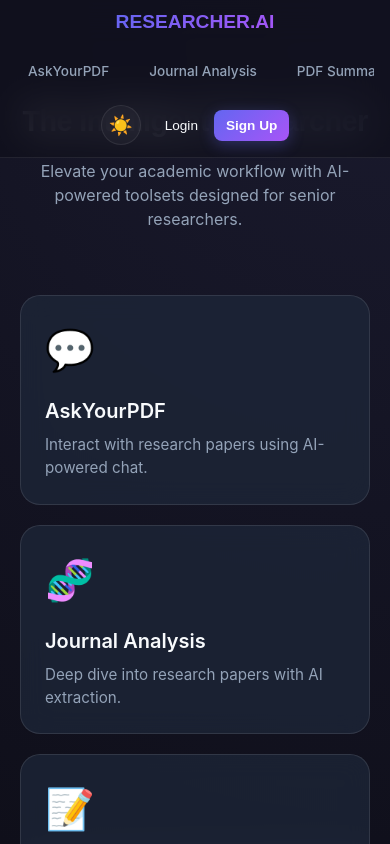
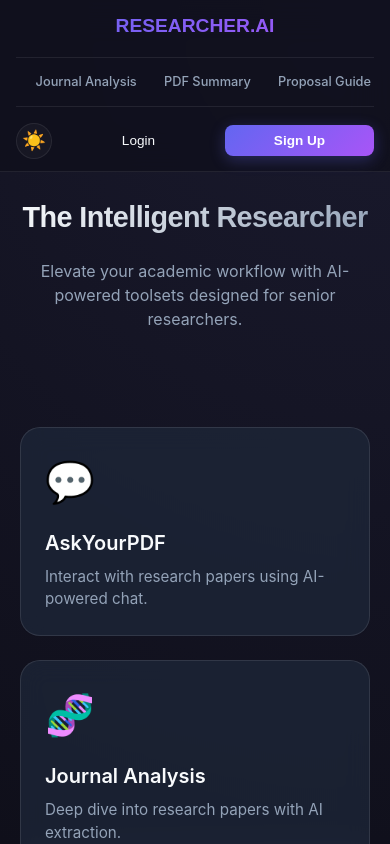
Before and after one commit to Sonne0523/Research-Tools, a React (Vite) app in the folder frontend/: page / in a window 390 px wide. Shown: the top 844 px of the page. Built offline with nearby package versions, Linux system fonts and the light colour scheme.

Commit message:
fix: refine mobile UI to resolve navbar and hero header collisions

```diff
--- a/frontend/src/index.css
+++ b/frontend/src/index.css
@@ -1314,47 +1314,88 @@
 /* Mobile Responsiveness Improvements */
 @media (max-width: 768px) {
   .container {
-    padding: 100px 1.25rem 2rem;
+    padding: 160px 1.25rem 2rem; /* Increased top padding to avoid navbar collision */
   }
 
   .header h1 {
     font-size: 2.2rem;
+    line-height: 1.2;
+    margin-bottom: 1.5rem;
   }
 
   .header p {
     font-size: 1rem;
     padding: 0 1rem;
+    margin-bottom: 2rem;
   }
 
   .grid {
     grid-template-columns: 1fr;
-    gap: 1.25rem;
+    gap: 1.5rem;
+    padding-bottom: 2rem;
   }
 
   .navbar {
-    padding: 0 1rem;
+    padding: 0.75rem 1rem;
     height: auto;
-    min-height: 70px;
-    padding-top: 0.5rem;
-    padding-bottom: 0.5rem;
+    min-height: 80px;
+    display: flex;
+    flex-direction: column;
+    justify-content: center;
   }
 
   .nav-content {
     flex-direction: column;
     gap: 0.75rem;
+    width: 100%;
+  }
+
+  .nav-logo {
+    font-size: 1.3rem;
+    text-align: center;
+    width: 100%;
+    margin-bottom: 0.25rem;
   }
 
   .nav-links {
     width: 100%;
-    justify-content: flex-start;
-    padding: 0.25rem 0;
+    justify-content: center;
+    padding: 0.5rem 0;
+    border-top: 1px solid var(--glass-border);
+    border-bottom: 1px solid var(--glass-border);
+    gap: 0.5rem;
+  }
+
+  .nav-link {
+    font-size: 0.8rem;
+    padding: 0.4rem 0.6rem;
   }
 
   .auth-buttons {
     width: 100%;
     justify-content: center;
     margin-left: 0;
-    padding-bottom: 0.25rem;
+    gap: 0.75rem;
+    flex-wrap: wrap;
+    padding-top: 0.25rem;
+  }
+
+  .auth-buttons span {
+    font-size: 0.85rem;
+    width: 100%;
+    text-align: center;
+    margin-bottom: -0.25rem;
+  }
+
+  .theme-toggle {
+    width: 36px;
+    height: 36px;
+    margin-right: 0;
+  }
+
+  .btn-login, .btn-signup {
+    font-size: 0.85rem;
+    padding: 0.5rem 1rem;
   }
 
   .chat-assistant-panel {
@@ -1362,23 +1403,25 @@
     bottom: 0;
     top: auto;
     width: 100%;
-    height: 70vh;
-    border-radius: 1.5rem 1.5rem 0 0;
-    box-shadow: 0 -10px 40px rgba(0, 0, 0, 0.5);
+    height: 75vh;
+    border-radius: 2rem 2rem 0 0;
+    box-shadow: 0 -15px 50px rgba(0, 0, 0, 0.6);
   }
 
   .auth-card, .feedback-modal {
     width: 95%;
     padding: 1.5rem;
+    max-height: 90vh;
+    overflow-y: auto;
   }
 
   .form-row {
     flex-direction: column;
-    gap: 1rem;
+    gap: 1.25rem;
   }
 
   .pro-card {
-    padding: 2rem 1.5rem;
+    padding: 2.5rem 1.25rem;
   }
 
   .card-header h1 {
@@ -1388,31 +1431,38 @@
   .feedback-trigger-floating {
     bottom: 1.5rem;
     left: 1.5rem;
-    width: 50px;
-    height: 50px;
-    font-size: 1.3rem;
+    width: 55px;
+    height: 55px;
+    font-size: 1.4rem;
   }
 
   /* Adjust tool views for mobile */
   .tool-header {
     flex-direction: column;
-    align-items: flex-start;
-    gap: 0.5rem;
+    align-items: center;
+    gap: 0.75rem;
+    text-align: center;
+    margin-bottom: 2rem;
   }
 
   .split-layout {
     grid-template-columns: 1fr;
+    gap: 1.5rem;
   }
 
   .sidebar {
-    max-height: 300px;
+    max-height: 400px;
     border-bottom: 1px solid var(--glass-border);
-    padding-bottom: 1rem;
+    padding-bottom: 1.5rem;
     margin-bottom: 1rem;
   }
 }
 
 @media (max-width: 480px) {
+  .container {
+    padding-top: 200px; /* Even more padding for very small screens */
+  }
+
   .header h1 {
     font-size: 1.8rem;
   }
@@ -1421,12 +1471,9 @@
     font-size: 1.2rem;
   }
 
-  .btn-signup {
-    padding: 0.5rem 0.75rem;
-    font-size: 0.85rem;
-  }
-
-  .btn-login {
-    font-size: 0.85rem;
+  .btn-signup, .btn-login {
+    flex: 1;
+    min-width: 100px;
+    text-align: center;
   }
 }
```
